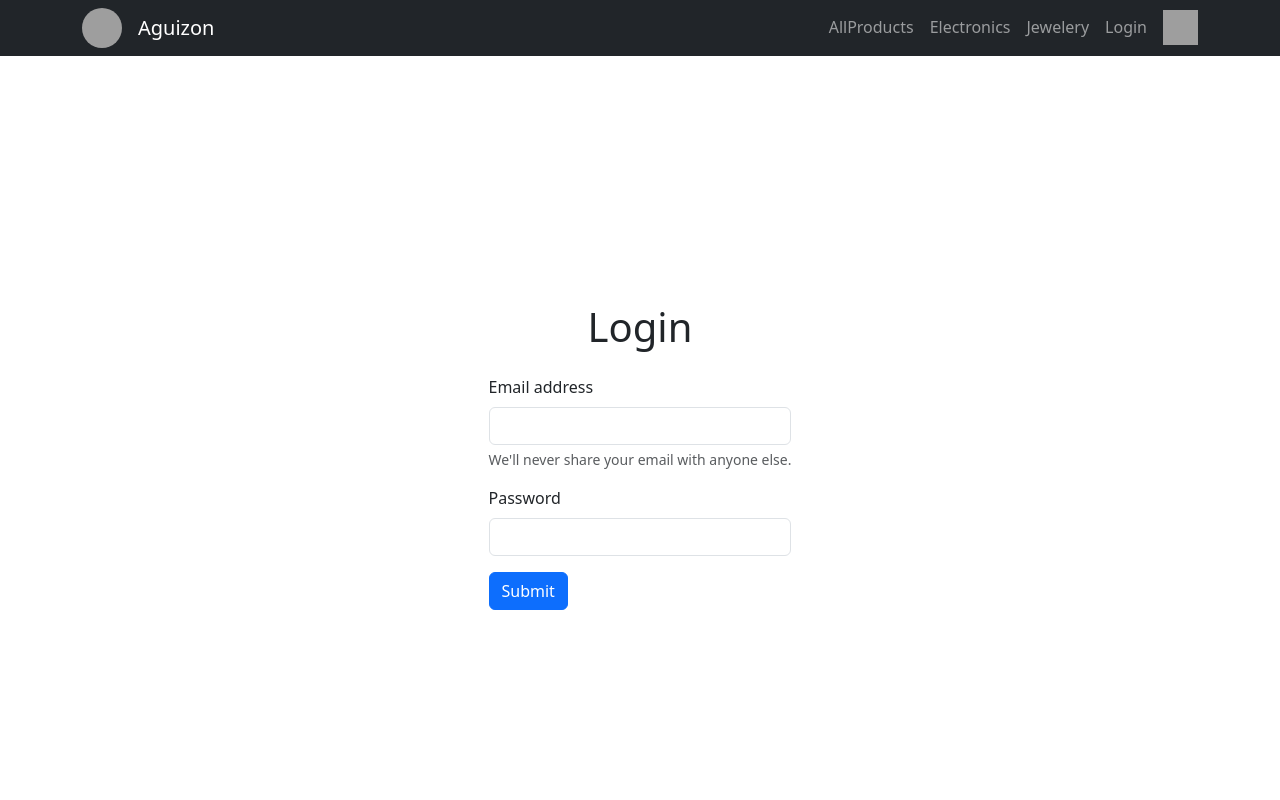
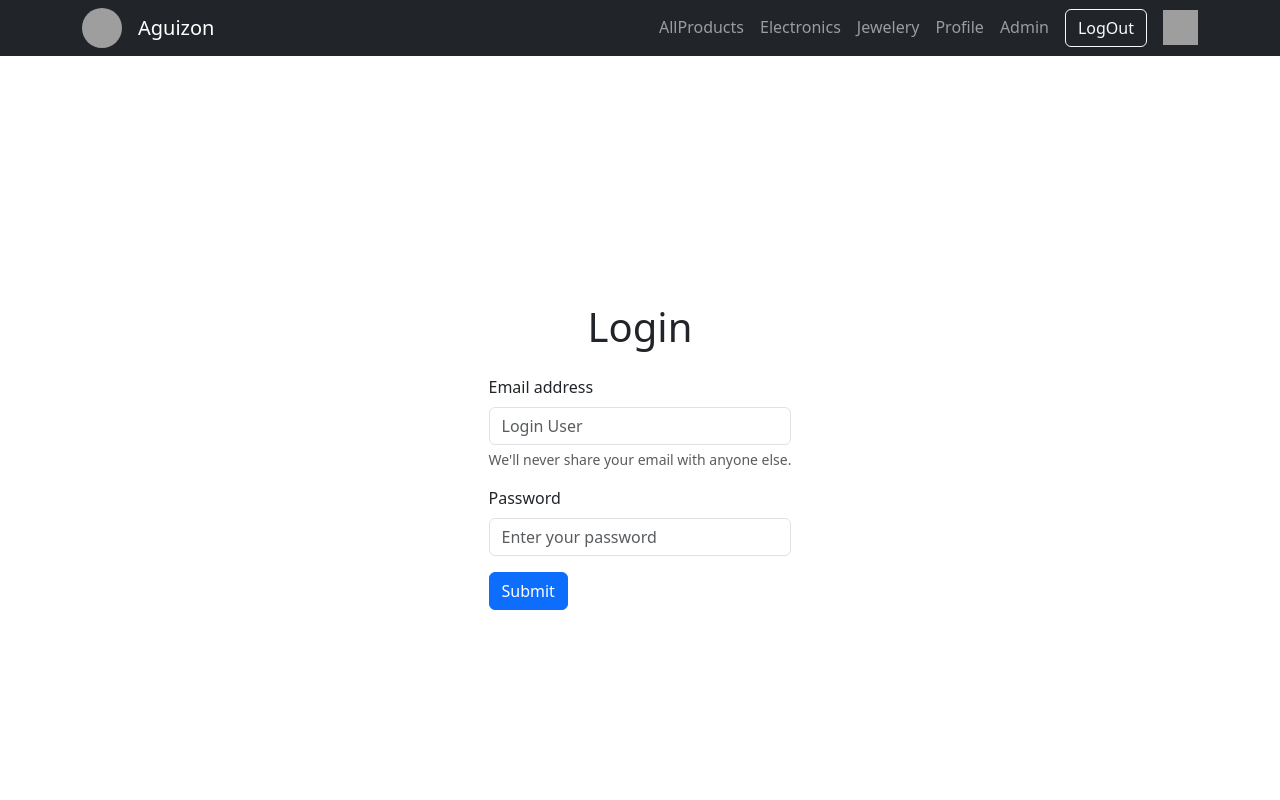
Before and after one commit to Aleclto7/proyecto-final-AC, a React (Vite) app: page /login in a window 1280 px wide. Shown: the top 800 px of the page. Built offline with nearby package versions, Linux system fonts and the light colour scheme; sample sign-in values are in the browser's storage; grey boxes are pictures that could not be loaded.

Commit message:
user authentication

```diff
--- a/src/App.jsx
+++ b/src/App.jsx
@@ -8,7 +8,7 @@ import { NewFooter } from './components/Footer'
 import { ShoppingCart } from './pages/ShoppingCart'
 import { Login } from './pages/Login'
 import { Profile } from './pages/Profile'
-import ProtectedRoutes from './functions/ProtectedRoutes'
+import {ProtectedRoutes} from './functions/ProtectedRoutes'
 import { Admin } from './pages/Admin'
 
 
@@ -24,7 +24,7 @@ function App() {
               <Route path='/jewelery' element={<Jewelery/>}/>
               <Route path='/shoppingCart' element={<ShoppingCart/>}/>
               <Route path='/login' element={<Login/>}/>
-              <Route path='/profile/:id' element={
+              <Route path='/profile' element={
                 <ProtectedRoutes>
                   <Profile/>
                 </ProtectedRoutes>
--- a/src/components/NavBar.jsx
+++ b/src/components/NavBar.jsx
@@ -1,17 +1,16 @@
 import {Navbar, Nav, Container} from 'react-bootstrap';
 import { Link } from 'react-router-dom';
 import { useNavigate } from 'react-router-dom';
+import { useAuth } from '../functions/UseAuthUtils';
 
 export const NavBar = () => {
+    const { user, logout } = useAuth();
     const navigate = useNavigate();
-    const isAuth = localStorage.getItem('auth') === 'true'
 
     const closeSession = () => {
-        localStorage.removeItem('auth');
+        logout();
         navigate('/login');
     }
-
-
 
     return(
         <Navbar bg="dark" variant="dark underline" expand="lg" className="justify-content-between">
@@ -33,21 +32,22 @@ export const NavBar = () => {
                             <Nav.Link style={{margin: 'auto', padding: '0px'}} as={Link} to="/">AllProducts</Nav.Link>
                             <Nav.Link style={{margin: 'auto', padding: '0px'}} as={Link} to="/electronics">Electronics</Nav.Link>
                             <Nav.Link style={{margin: 'auto', padding: '0px'}} as={Link} to="/jewelery">Jewelery</Nav.Link>
-                            { isAuth && (
+
+                            {user && (
                                 <>
-                                    <Nav.Link style={{margin: 'auto', padding: '0px'}} as={Link} to="/profile/user123">Profile</Nav.Link>
+                                    <Nav.Link style={{margin: 'auto', padding: '0px'}} as={Link} to='/profile'>Profile</Nav.Link>
                                     <Nav.Link style={{margin: 'auto', padding: '0px'}} as={Link} to="/admin">Admin</Nav.Link>
                                 </>
-                            )}
-                            { !isAuth
-                            ? (
+                            )
+                            }
+                            {!user
+                                ?
                                 <Nav.Link style={{margin: 'auto', padding: '0px'}} as={Link} to="/login">Login</Nav.Link>
-                            )
-                            :
-                            (
+                                :
                                 <button className='btn btn-outline-light' onClick={closeSession}>LogOut</button>
                                 // <Nav.Link style={{margin: 'auto', padding: '0px'}} onClick={cerrarSesion} >LogOut</Nav.Link>
-                            )}
+                            }
+
                             <Nav.Link style={{margin: 'auto', padding: '0px'}} as={Link} to="/ShoppingCart">
                             <img
                                 src="https://images.icon-icons.com/2785/PNG/512/trolley_cart_icon_177366.png"
--- a/src/functions/PrintCards.jsx
+++ b/src/functions/PrintCards.jsx
@@ -21,7 +21,7 @@ export const PrintCards = ({category, page,}) => {
                     <Cards
                     key={index}
                     title={item.title}
-                    description={item.description}
+                    description={item.description.slice(0, 100)}
                     image={item.image}
                     primaryDisplay='d-block mt-2'
                     click={() => addToCart(item)}
--- a/src/functions/ProtectedRoutes.jsx
+++ b/src/functions/ProtectedRoutes.jsx
@@ -1,8 +1,9 @@
 // Funcion que protege rutas en una aplicación React
+import { useAuth } from "./UseAuthUtils";
 import { Navigate } from "react-router-dom";
 
-export default function ProtectedRoutes({ children }) {   // Children hace recibe los componentes hijos que se pasan a esta función.
+export const ProtectedRoutes = ({ children }) => {   // Children hace recibe los componentes hijos que se pasan a esta función.
+    const { token } = useAuth();
 
-    const Auth = localStorage.getItem('auth') === 'true';
-    return Auth ? children : <Navigate to="/login" replace />;  // Por ende si el usuario está autenticado, renderiza los componentes hijos; de lo contrario, redirige al usuario a la página de inicio de sesión.
+    return token ? children : <Navigate to='/login' replace/>;  // Por ende si el usuario está autenticado, renderiza los componentes hijos; de lo contrario, redirige al usuario a la página de inicio de sesión.
 }
--- /dev/null
+++ b/src/functions/UseAuthUtils.jsx
@@ -0,0 +1,42 @@
+import { useEffect, useState, createContext, useContext } from "react";
+
+const AuthContext = createContext();
+
+export const AuthProvider = ({children}) => {
+    const [token, setToken] = useState(null);
+    const [user, setUser] = useState(null);
+
+    useEffect(() => {
+        const savedToken = localStorage.getItem('token');
+        const savedUser = localStorage.getItem('user');
+        if (savedToken) {
+            setToken(savedToken);
+            setUser(savedUser);
+        }
+    }, [])
+
+    const login = (username, password) => {
+        if (username === 'admin' && password === '1234') {
+            const fakeToken = 'fake-jwt-token';
+            setToken(fakeToken);
+            setUser(username);
+            localStorage.setItem('token', fakeToken)
+            localStorage.setItem('user', username)
+            return true;
+        }
+        return false;
+    }
+
+    const logout = () => {
+        setToken(null);
+        setUser(null);
+        localStorage.removeItem('token');
+        localStorage.removeItem('user');
+    }
+    return (
+        <AuthContext.Provider value={{ token, user, login, logout }}>
+            {children}
+        </AuthContext.Provider>
+    )
+}
+export const useAuth = () => useContext(AuthContext);
--- a/src/functions/addAndDeleteToCart.jsx
+++ b/src/functions/addAndDeleteToCart.jsx
@@ -3,9 +3,9 @@ import { createContext, useContext, useState } from 'react'
 
 const CartContext = createContext()
 
-export const CartProvider = ({children}) => {
+export const CartProvider = ({children}) => {   // El contexto creado aplicara a todos los hijos que envuelva CartProvier. Por lo que debemos envolver todo el proyecto en main.js
+
     const [cart, setCart] = useState([])
-    console.log(cart);
 
     const addToCart = (product) => {
         const existingProduct = cart.find(item => item.id === product.id)
@@ -58,6 +58,8 @@ export const CartProvider = ({children}) => {
     }
 
     return (
+    // CartContext.Provider permite que los componentes hijos accedan a los valores del contexto.
+    // value={{}} define los valores que estarán disponibles en el contexto.
     <CartContext.Provider value={{ cart, addToCart, removeFromCart, decreseQuantity, increaseQuantity }}>
         {children}
     </CartContext.Provider>
--- a/src/main.jsx
+++ b/src/main.jsx
@@ -2,11 +2,14 @@ import { StrictMode } from 'react'
 import { createRoot } from 'react-dom/client'
 import App from './App.jsx'
 import { CartProvider } from './functions/addAndDeleteToCart'
+import { AuthProvider } from './functions/UseAuthUtils.jsx'
 
 createRoot(document.getElementById('root')).render(
   <StrictMode>
-    <CartProvider>
-      <App />
-    </CartProvider>
+    <AuthProvider>
+      <CartProvider>
+        <App />
+      </CartProvider>
+    </AuthProvider>
   </StrictMode>,
 )
--- a/src/pages/Login.jsx
+++ b/src/pages/Login.jsx
@@ -1,28 +1,40 @@
-import Swal from "sweetalert2";
 import { useNavigate } from "react-router-dom";
+import {useAuth}   from '../functions/UseAuthUtils'
+import { useState } from "react";
+import { Alert } from 'react-bootstrap'
 
 export const Login = () => {
+
+    const [user, setUser] = useState("")
+    const [pass, setPass] = useState("")
+    const [error, setError] = useState("")
+    const {login} = useAuth()
     const navigate = useNavigate();
 
-    const handleLogin = () => {
-        localStorage.setItem('auth', 'true');
-        navigate('/profile/user123')
+    const handleLogin = (e) => {
+        e.preventDefault();
+        if(login(user, pass)) {
+            navigate('/admin')
+        } else {
+            setError("Invalid username or password");
+        }
     }
 
     return (
         <div className="min-vh-100 d-flex flex-column justify-content-center align-items-center">
             <h1 className="mb-4">Login</h1>
-            <form>
+            {error && <Alert variant='danger' role="alert">{error}</Alert>}
+            <form onSubmit={handleLogin}>
             <div className="mb-3">
                 <label htmlFor="exampleInputEmail1" className="form-label">Email address</label>
-                <input type="email" className="form-control" id="exampleInputEmail1" aria-describedby="emailHelp" autoComplete='mail'/>
+                <input type="text" placeholder='Login User' value={user} onChange={(e) => {setUser(e.target.value)}} className="form-control" id="exampleInputEmail1" aria-describedby="emailHelp" autoComplete='mail'/>
                 <div id="emailHelp" className="form-text">We'll never share your email with anyone else.</div>
             </div>
             <div className="mb-3">
                 <label htmlFor="exampleInputPassword1" className="form-label">Password</label>
-                <input type="password" className="form-control" id="exampleInputPassword1" autoComplete="current-password"/>
+                <input type="password" placeholder="Enter your password" value={pass} onChange={(e) => {setPass(e.target.value)}} className="form-control" id="exampleInputPassword1" autoComplete="current-password"/>
             </div>
-            <button type="reset" className="btn btn-primary" onClick={handleLogin}>Submit</button>
+            <button type='submit' className="btn btn-primary">Submit</button>
             </form>
         </div>
     );
```
